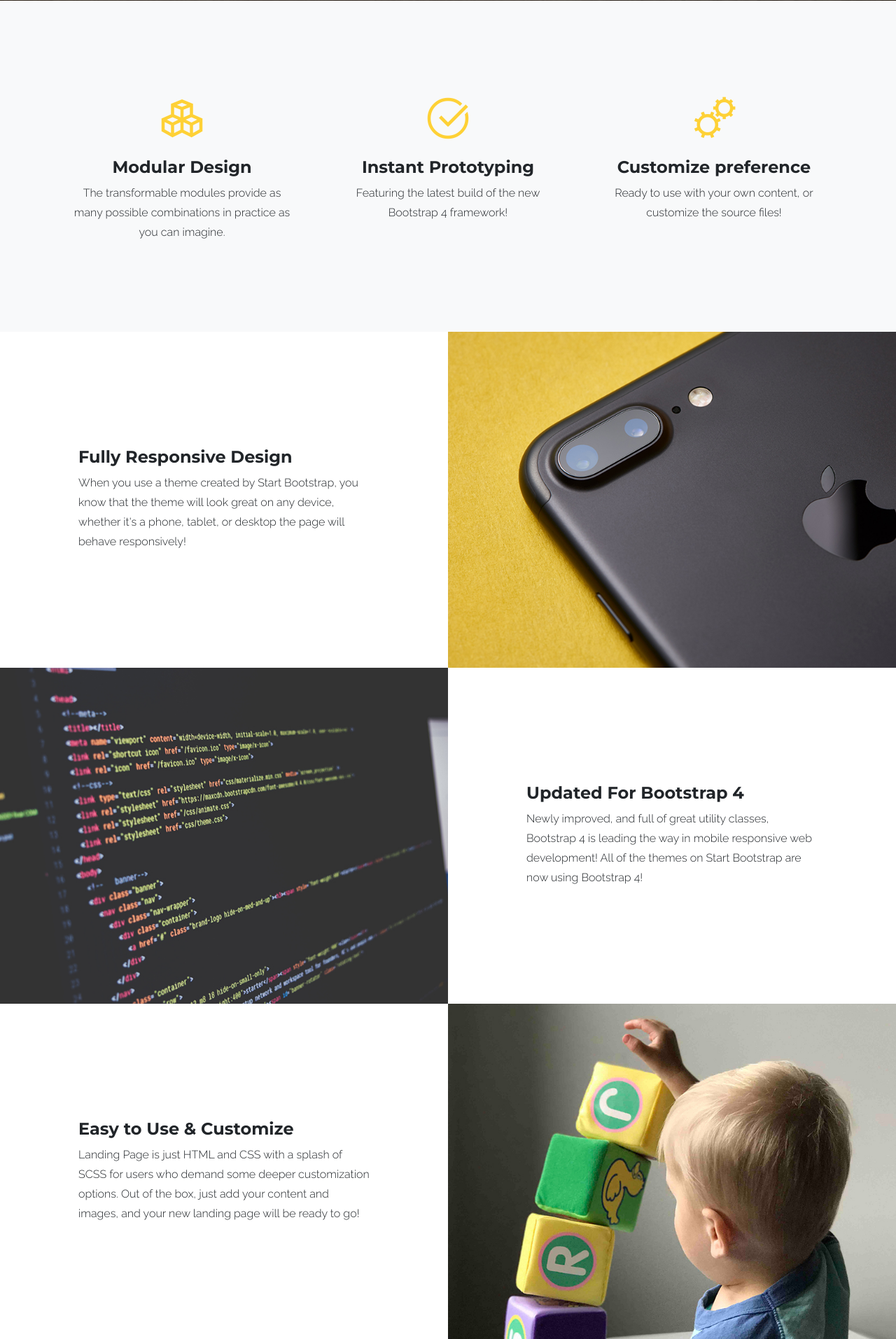
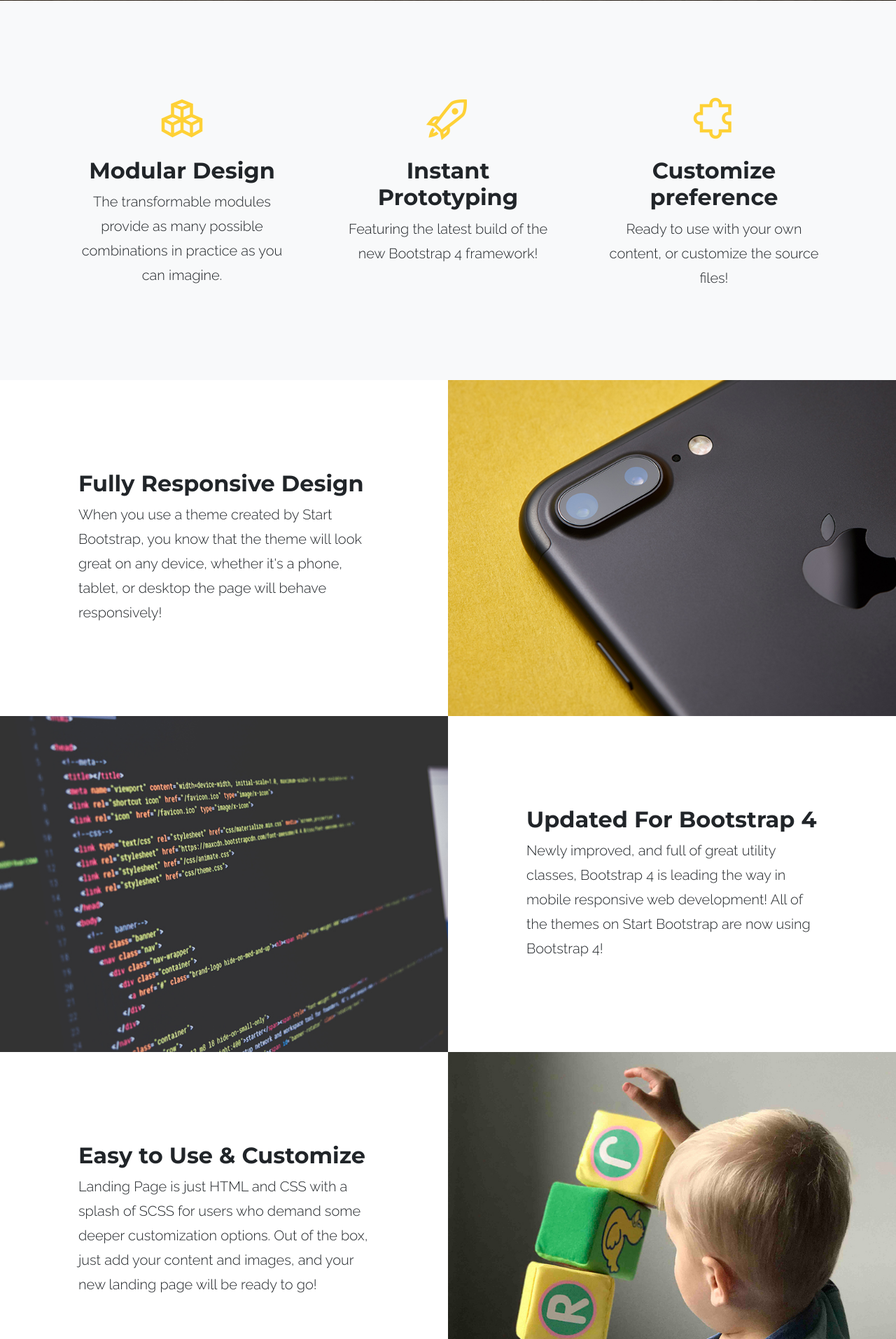
Before and after one commit to Ancoruby/website, a PHP site: page / in a window 1280 px wide. Shown: the part 758-2671 px from the top of the page at 70% size. Run offline with PHP 8.4, Linux system fonts and the light colour scheme.

Commit message:
website test new

```diff
--- a/css/opteqo.css
+++ b/css/opteqo.css
@@ -320,14 +320,28 @@
   /* CONTACT */
 
   section#contact {
-    background-color: #212529;
+    background-color: #fbbc05;
     background-image: url("../img/map-image.png");
     background-repeat: no-repeat;
     background-position: center;
   }
 
-  section#contact .section-heading {
+  /*section#contact .section-heading {
     color: #f2f2f2;
+  }*/
+
+  section#contact .section-heading i {
+    color: #ea4335;
+  }
+
+  section#contact h5 {
+    font-family: 'Raleway', -apple-system, BlinkMacSystemFont, 'Segoe UI', Roboto, 'Helvetica Neue', Arial, sans-serif, 'Apple Color Emoji', 'Segoe UI Emoji', 'Segoe UI Symbol', 'Noto Color Emoji';
+    font-weight: 300;
+  }
+
+  section#contact a {
+    font-family: 'Montserrat', -apple-system, BlinkMacSystemFont, 'Segoe UI', Roboto, 'Helvetica Neue', Arial, sans-serif, 'Apple Color Emoji', 'Segoe UI Emoji', 'Segoe UI Symbol', 'Noto Color Emoji';
+    font-weight: 700;
   }
 
   section#contact .form-group {
--- a/index.html
+++ b/index.html
@@ -81,26 +81,26 @@
                 <div class="features-icons-icon d-flex">
                   <i class="la la-cubes m-auto text-primary"></i>
                 </div>
-                <h4>Modular Design</h4>
-                <p class="mb-0">The transformable modules provide as many possible combinations in practice as you can imagine.</p>
+                <h2>Modular Design</h2>
+                <p class="lead mb-0">The transformable modules provide as many possible combinations in practice as you can imagine.</p>
               </div>
             </div>
             <div class="col-lg-4">
               <div class="features-icons-item mx-auto mb-5 mb-lg-0 mb-lg-3">
                 <div class="features-icons-icon d-flex">
-                    <i class="la la-check-circle-o m-auto text-primary"></i>
+                    <i class="la la-rocket m-auto text-primary"></i>
                 </div>
-                <h4>Instant Prototyping</h4>
-                <p class="mb-0">Featuring the latest build of the new Bootstrap 4 framework!</p>
+                <h2>Instant Prototyping</h2>
+                <p class="lead mb-0">Featuring the latest build of the new Bootstrap 4 framework!</p>
               </div>
             </div>
             <div class="col-lg-4">
               <div class="features-icons-item mx-auto mb-0 mb-lg-3">
                 <div class="features-icons-icon d-flex">
-                    <i class="la la-cogs m-auto text-primary"></i>
+                    <i class="la la-puzzle-piece m-auto text-primary"></i>
                 </div>
-                <h4>Customize preference</h4>
-                <p class="mb-0">Ready to use with your own content, or customize the source files!</p>
+                <h2>Customize preference</h2>
+                <p class="lead mb-0">Ready to use with your own content, or customize the source files!</p>
               </div>
             </div>
           </div>
@@ -114,22 +114,22 @@
 
             <div class="col-lg-6 order-lg-2 text-white showcase-img" style="background-image: url('img/showcases/bg-showcase-1.jpg');"></div>
                 <div class="col-lg-6 order-lg-1 my-auto showcase-text">
-                    <h4>Fully Responsive Design</h4>
-                    <p class="mb-0">When you use a theme created by Start Bootstrap, you know that the theme will look great on any device, whether it's a phone, tablet, or desktop the page will behave responsively!</p>
+                    <h2>Fully Responsive Design</h2>
+                    <p class="lead mb-0">When you use a theme created by Start Bootstrap, you know that the theme will look great on any device, whether it's a phone, tablet, or desktop the page will behave responsively!</p>
                 </div>
             </div>
             <div class="row no-gutters">
                 <div class="col-lg-6 text-white showcase-img" style="background-image: url('img/showcases/bg-showcase-2.jpg');"></div>
                 <div class="col-lg-6 my-auto showcase-text">
-                    <h4>Updated For Bootstrap 4</h4>
-                    <p class="mb-0">Newly improved, and full of great utility classes, Bootstrap 4 is leading the way in mobile responsive web development! All of the themes on Start Bootstrap are now using Bootstrap 4!</p>
+                    <h2>Updated For Bootstrap 4</h2>
+                    <p class="lead mb-0">Newly improved, and full of great utility classes, Bootstrap 4 is leading the way in mobile responsive web development! All of the themes on Start Bootstrap are now using Bootstrap 4!</p>
                 </div>
             </div>
             <div class="row no-gutters">
                 <div class="col-lg-6 order-lg-2 text-white showcase-img" style="background-image: url('img/showcases/bg-showcase-3.jpg');"></div>
                 <div class="col-lg-6 order-lg-1 my-auto showcase-text">
-                    <h4>Easy to Use &amp; Customize</h4>
-                    <p class="mb-0">Landing Page is just HTML and CSS with a splash of SCSS for users who demand some deeper customization options. Out of the box, just add your content and images, and your new landing page will be ready to go!</p>
+                    <h2>Easy to Use &amp; Customize</h2>
+                    <p class="lead mb-0">Landing Page is just HTML and CSS with a splash of SCSS for users who demand some deeper customization options. Out of the box, just add your content and images, and your new landing page will be ready to go!</p>
                 </div>
             </div>
         </div>
@@ -203,12 +203,26 @@
         <div class="container">
             <div class="row">
             <div class="col-lg-12 text-center">
-                <h2 class="section-heading text-uppercase">Contact</h2>
+                    <h2 class="section-heading text-uppercase">We
+                        <i class="fas fa-heart"></i>
+                    inputs</h2>
                 <h3 class="section-subheading text-muted">Reach out to us with email below</h3>
             </div>
             </div>
             <div class="row">
-            <div class="col-lg-12">
+                <div class="col-lg-4 text-center">
+                    <h5 class="text-dark">Partnerships</h5>
+                    <p><a class="text-success" href="mailto:contact@opteqo.com">contact@opteqo.com</a></p>
+                </div>
+                <div class="col-lg-4 text-center">
+                    <h5 class="text-dark">Media Inquiries</h5>
+                    <p><a class="text-success" href="mailto:press@opteqo.com">press@opteqo.com</a></p>
+                </div>
+                <div class="col-lg-4 text-center">
+                    <h5 class="text-dark">Job Opportunities</h5>
+                    <p><a class="text-success" href="mailto:careers@opteqo.com">careers@opteqo.com</a></p>
+                </div>
+            <!--<div class="col-lg-12">
                 <form id="contactForm" name="sentMessage" novalidate="novalidate">
                 <div class="row">
                     <div class="col-lg-12">
@@ -227,7 +241,7 @@
                     </div>
                 </div>
                 </form>
-            </div>
+            </div>-->
             </div>
         </div>
         </section>
```
Also changed, not shown: 1 other file.
